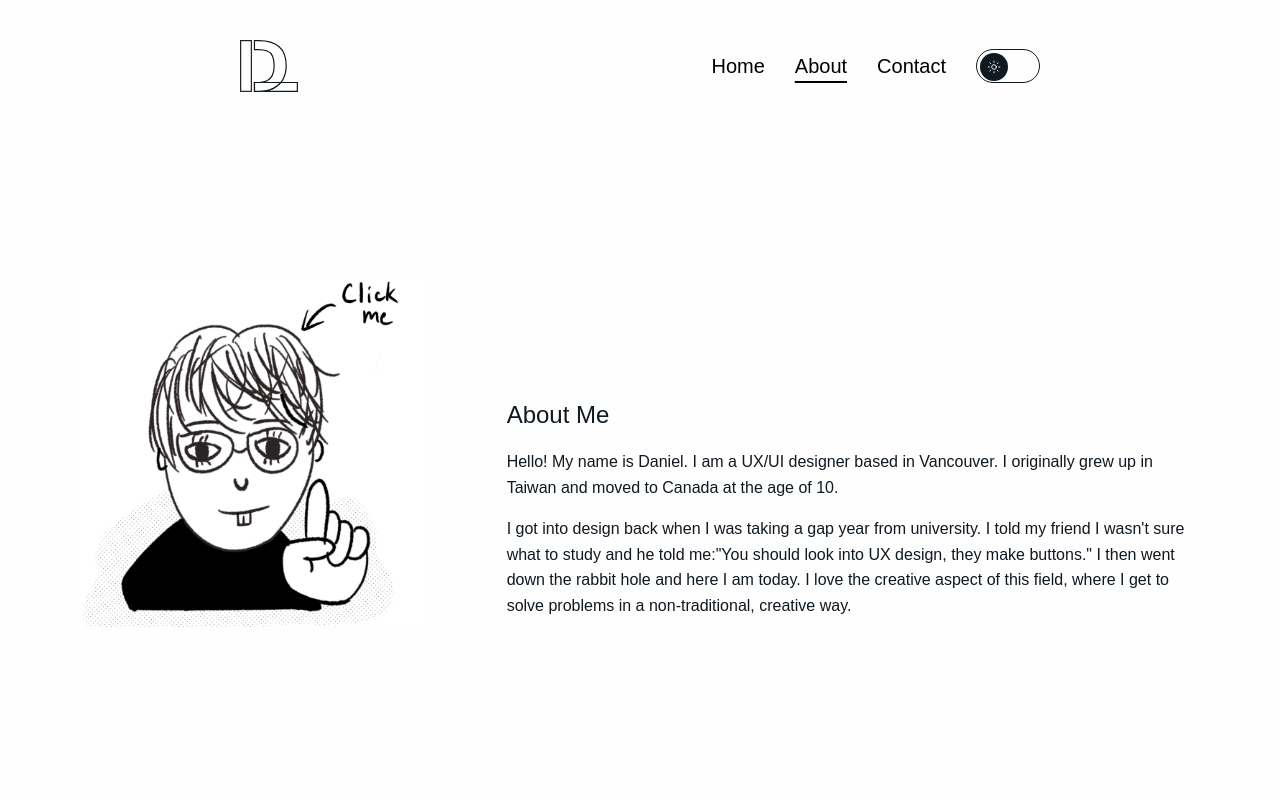
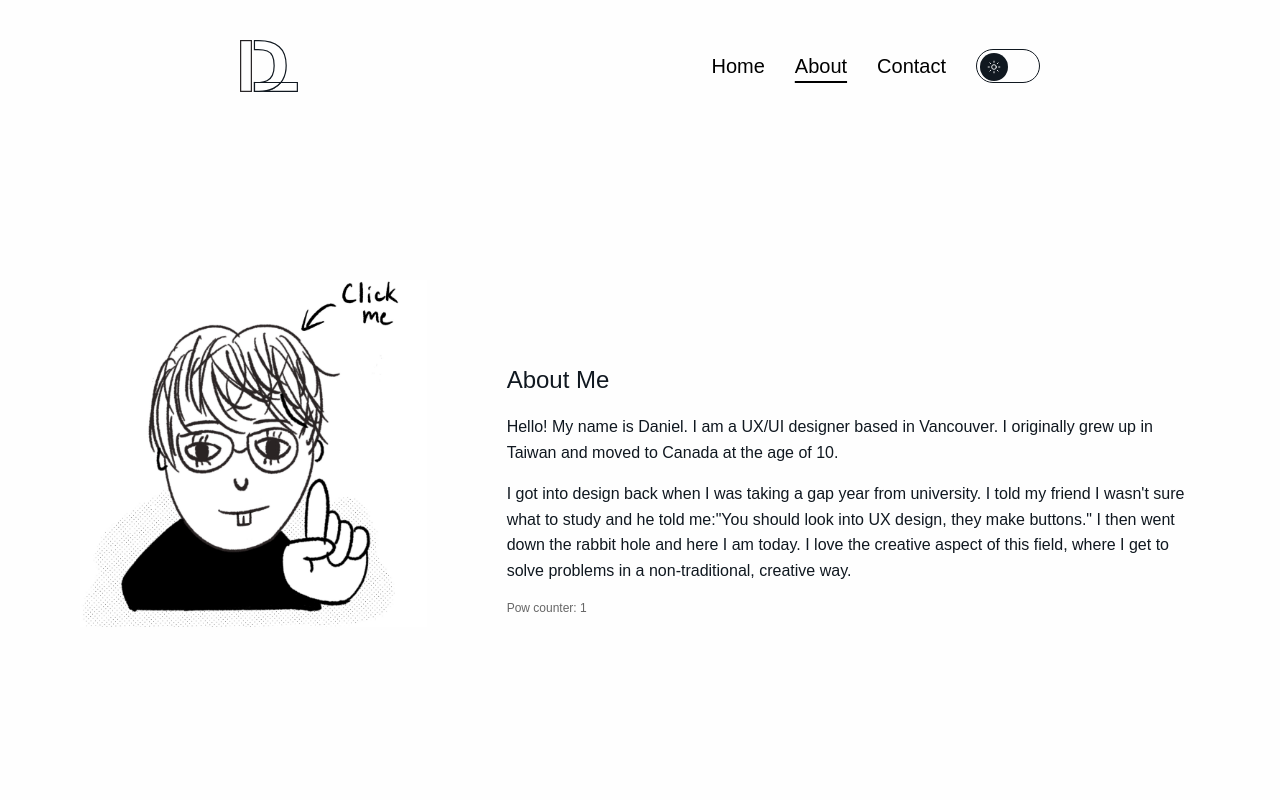
Before and after one commit to daniel-liu01/portfolio, a Next.js app: page /about in a window 1280 px wide. Both pictures are taken after a click on the button 253 px from the left and 465 px from the top of the page. Shown: the top 800 px of the page. Built offline with nearby package versions, Linux system fonts and the light colour scheme; a web font is replaced by a local one.

Commit message:
added pow counter for about page

```diff
--- /dev/null
+++ b/app/about/AboutMeSection.jsx
@@ -0,0 +1,41 @@
+"use client";
+
+import { useState } from "react";
+import ContentSection from "@/components/project/ContentSection";
+import AboutMeImage from "@/components/AboutMeImage";
+import styles from "./page.module.css";
+
+export default function AboutMeSection() {
+  const [powCount, setPowCount] = useState(0);
+
+  return (
+    <ContentSection
+      title="About Me"
+      variant="imageLeftTextRight"
+      leftContent={
+        <AboutMeImage
+          className={`content-section-image-single ${styles.doodleImg}`}
+          onPow={() => setPowCount((c) => c + 1)}
+        />
+      }
+    >
+      <p>
+        Hello! My name is Daniel. I am a UX/UI designer based in Vancouver. I
+        originally grew up in Taiwan and moved to Canada at the age of 10.
+      </p>
+      <p>
+        I got into design back when I was taking a gap year from university. I
+        told my friend I wasn&apos;t sure what to study and he told me:
+        <strong>
+          &quot;You should look into UX design, they make buttons.&quot;
+        </strong>{" "}
+        I then went down the rabbit hole and here I am today. I love the
+        creative aspect of this field, where I get to solve problems in a
+        non-traditional, creative way.
+      </p>
+      {powCount > 0 && (
+        <p className={styles.powCounter}>Pow counter: {powCount}</p>
+      )}
+    </ContentSection>
+  );
+}
--- a/app/about/page.js
+++ b/app/about/page.js
@@ -3,7 +3,7 @@ import Footer from "@/components/layout/Footer";
 import ContentSection from "@/components/project/ContentSection";
 import ScrollFade from "@/components/ScrollFade";
 import ScrollToTopOnHash from "@/components/ScrollToTopOnHash";
-import AboutMeImage from "@/components/AboutMeImage";
+import AboutMeSection from "./AboutMeSection";
 import styles from "./page.module.css";
 
 export const metadata = {
@@ -21,32 +21,7 @@ export default function AboutPage() {
           wrapperClassName={styles.scrollFadeWrap}
           visibleClassName={styles.scrollFadeVisible}
         >
-          <ContentSection
-            title="About Me"
-            variant="imageLeftTextRight"
-            leftContent={
-              <AboutMeImage
-                className={`content-section-image-single ${styles.doodleImg}`}
-              />
-            }
-          >
-            <p>
-              Hello! My name is Daniel. I am a UX/UI designer based in
-              Vancouver. I originally grew up in Taiwan and moved to Canada at
-              the age of 10.
-            </p>
-            <p>
-              I got into design back when I was taking a gap year from
-              university. I told my friend I wasn&apos;t sure what to study and
-              he told me:
-              <strong>
-                &quot;You should look into UX design, they make buttons.&quot;
-              </strong>{" "}
-              I then went down the rabbit hole and here I am today. I love the
-              creative aspect of this field, where I get to solve problems in a
-              non-traditional, creative way.
-            </p>
-          </ContentSection>
+          <AboutMeSection />
         </ScrollFade>
 
         <div className={styles.heroDownWrap}>
--- a/app/about/page.module.css
+++ b/app/about/page.module.css
@@ -96,6 +96,13 @@
   display: block;
   margin-top: -3em;
   padding-bottom: var(--space-24);
+}
+
+.powCounter {
+  margin: var(--space-16) 0 0;
+  font-size: 12px;
+  color: #666;
+  font-family: var(--font-mono), monospace;
 }
 
 @media (max-width: 768px) {
--- a/components/AboutMeImage.jsx
+++ b/components/AboutMeImage.jsx
@@ -2,7 +2,7 @@
 
 import { useState, useRef, useEffect } from "react";
 
-export default function AboutMeImage({ className = "" }) {
+export default function AboutMeImage({ className = "", onPow }) {
   const [showPow, setShowPow] = useState(false);
   const timeoutRef = useRef(null);
   const src = showPow ? "/about/pow.jpeg" : "/about/doodle.jpeg";
@@ -14,6 +14,7 @@ export default function AboutMeImage({ className = "" }) {
       setShowPow(false);
     } else {
       setShowPow(true);
+      onPow?.();
       timeoutRef.current = setTimeout(() => setShowPow(false), 500);
     }
   };
```
